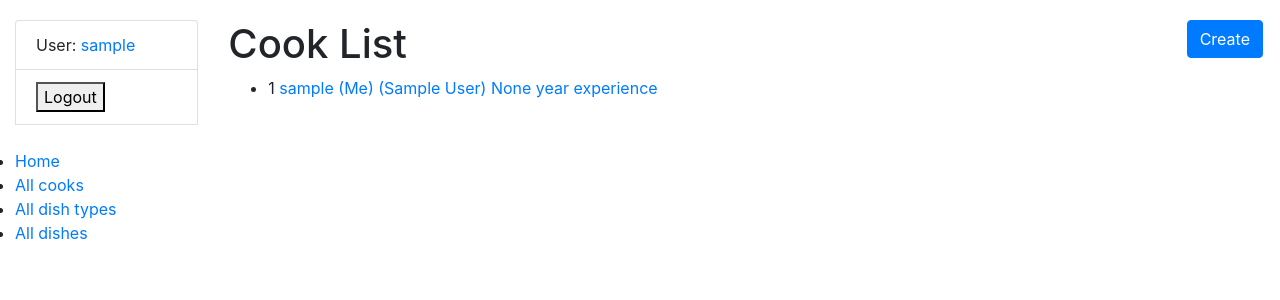
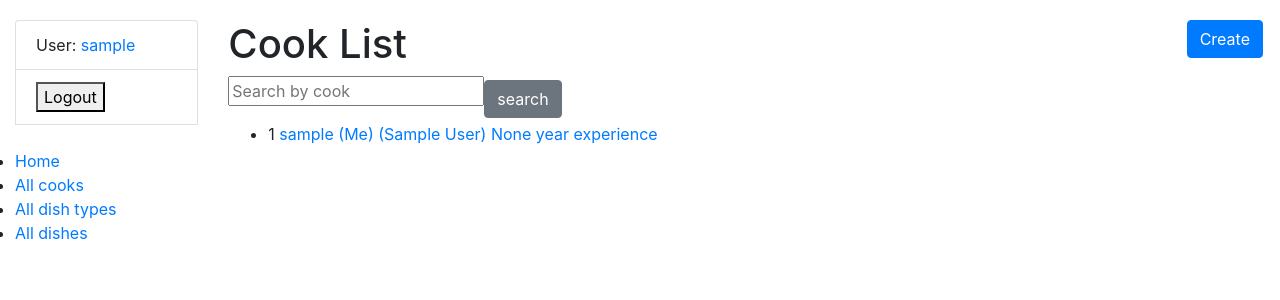
Before and after one commit to Evheniia96/restaurant-kitchen-service, a Django app: page /cook/ in a window 1280 px wide. Shown: the top 300 px of the page. Run offline with Django 5.2, Linux system fonts and the light colour scheme; the visitor is signed in with stand-in values (Sample User, id 1); data comes from the database, SQL or seed files in the repository.

Commit message:
create search in the form.py
-create CookSearchForm, DishSearchForm and DishTypeSearchForm in the forms.py
-add get_context_data & get_queryset in the views.py
-change cook_list.html, dish_list.html and dish_type_list.html

```diff
--- a/restaurant/forms.py
+++ b/restaurant/forms.py
@@ -10,6 +10,7 @@ class DishForm(forms.ModelForm):
     cooks = forms.ModelMultipleChoiceField(
         queryset=get_user_model().objects.all(),
         widget=forms.CheckboxSelectMultiple,
+        required=False,
     )
 
     class Meta:
@@ -46,3 +47,33 @@ def validate_year_of_experience(
         raise ValidationError("Year of experience should be less than 100")
 
     return year_of_experience
+
+
+class DishSearchForm(forms.Form):
+    name = forms.CharField(
+        max_length=255,
+        required=False,
+        label="",
+        widget=forms.TextInput
+        (attrs={"placeholder": "Search by dish"})
+    )
+
+
+class DishTypeSearchForm(forms.Form):
+    name = forms.CharField(
+        max_length=255,
+        required=False,
+        label="",
+        widget=forms.TextInput
+        (attrs={"placeholder": "Search by dish type"})
+    )
+
+
+class CookSearchForm(forms.Form):
+    username = forms.CharField(
+        max_length=255,
+        required=False,
+        label="",
+        widget=forms.TextInput
+        (attrs={"placeholder": "Search by cook"})
+    )
--- a/restaurant/views.py
+++ b/restaurant/views.py
@@ -4,7 +4,8 @@ from django.shortcuts import render
 from django.urls import reverse_lazy
 from django.views import generic
 
-from restaurant.forms import DishForm, CookCreationForm, CookExperienceUpdateForm
+from restaurant.forms import DishForm, CookCreationForm, CookExperienceUpdateForm, DishSearchForm, CookSearchForm, \
+    DishTypeSearchForm
 from restaurant.models import Cook, Dish, DishType
 
 
@@ -33,6 +34,18 @@ class CookListView(LoginRequiredMixin, generic.ListView):
     model = Cook
     paginate_by = 2
 
+    def get_context_data(self, *, object_list=None, **kwargs):
+        context = super(CookListView, self).get_context_data(**kwargs)
+        context["search_form"] = CookSearchForm()
+        return context
+
+    def get_queryset(self):
+        queryset = super().get_queryset()
+        username = self.request.GET.get("username")
+        if username:
+            return queryset.filter(username__icontains=username)
+        return queryset
+
 
 class CookDetailView(LoginRequiredMixin, generic.DetailView):
     model = Cook
@@ -58,6 +71,18 @@ class DishListView(LoginRequiredMixin, generic.ListView):
     model = Dish
     paginate_by = 2
     queryset = Dish.objects.all().select_related("dish_type")
+
+    def get_context_data(self, *, object_list=None, **kwargs):
+        context = super(DishListView, self).get_context_data(**kwargs)
+        context["search_form"] = DishSearchForm()
+        return context
+
+    def get_queryset(self):
+        queryset = super().get_queryset()
+        name = self.request.GET.get("name")
+        if name:
+            return queryset.filter(name__icontains=name)
+        return queryset
 
 
 class DishDetailView(LoginRequiredMixin, generic.DetailView):
@@ -87,6 +112,18 @@ class DishTypeListView(LoginRequiredMixin, generic.ListView):
     template_name = "restaurant/dish_type_list.html"
     context_object_name = "dish_type_list"
 
+    def get_context_data(self, *, object_list=None, **kwargs):
+        context = super(DishTypeListView, self).get_context_data(**kwargs)
+        context["search_form"] = DishTypeSearchForm()
+        return context
+
+    def get_queryset(self):
+        queryset = super().get_queryset()
+        name = self.request.GET.get("name")
+        if name:
+            return queryset.filter(name__icontains=name)
+        return queryset
+
 
 class DishTypeCreateView(LoginRequiredMixin, generic.CreateView):
     model = DishType
--- a/templates/restaurant/cook_list.html
+++ b/templates/restaurant/cook_list.html
@@ -4,8 +4,11 @@
     <h1>
       Cook List<a href="{% url 'restaurant:cook-create' %}" class="btn btn-primary link-to-page">
         Create
-      </a>
-    </h1>
+      </a></h1>
+        <form method="get" action="" class="form-inline">
+            {{ search_form.as_p }}
+            <input class="btn btn-secondary" type="submit" value="search" >
+        </form>
 
     {% if cook_list %}
     {% for cook in cook_list %}
--- a/templates/restaurant/dish_list.html
+++ b/templates/restaurant/dish_list.html
@@ -6,6 +6,10 @@
       Create
     </a>
     </h1>
+    <form method="get" action="" class="form-inline">
+    {{ search_form.as_p }}
+    <input class="btn btn-secondary" type="submit" value="search" >
+  </form>
     {% if dish_list %}
     {% for dish in dish_list %}
         <li>
--- a/templates/restaurant/dish_type_list.html
+++ b/templates/restaurant/dish_type_list.html
@@ -6,6 +6,10 @@
         Create
       </a>
     </h1>
+    <form method="get" action="" class="form-inline">
+        {{ search_form.as_p }}
+        <input class="btn btn-secondary" type="submit" value="search" >
+    </form>
     {% if dish_type_list %}<table class="table">
     <tr>
         <th>ID</th>
```
